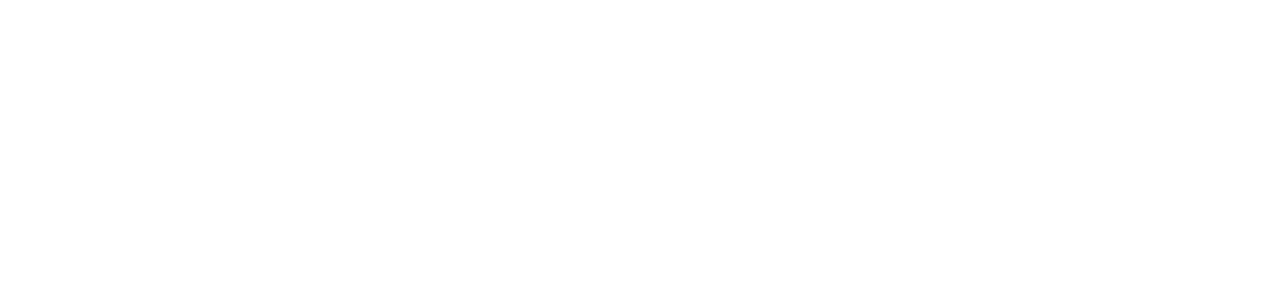
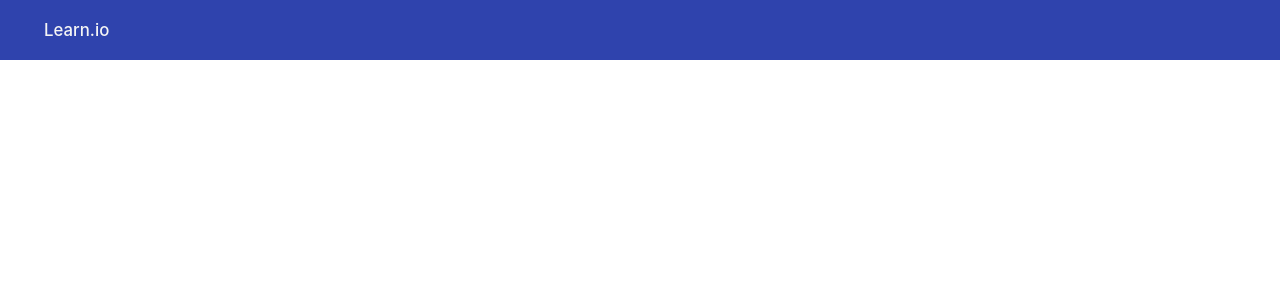
Before and after one commit to Parolina72/projeto-fiap, a Next.js app in the folder learn-io/: page / in a window 1280 px wide. Shown: the top 300 px of the page. Built offline with nearby package versions, Linux system fonts and the light colour scheme.

Commit message:
feat: componente Header no tema dark

```diff
--- a/learn-io/src/app/globals.css
+++ b/learn-io/src/app/globals.css
@@ -1,6 +1,22 @@
 :root {
   --background: #ffffff;
   --foreground: #171717;
+  --default-font-family:
+    "Untitled Sans",
+    -apple-system,
+    BlinkMacSystemFont,
+    "Segoe UI",
+    Helvetica,
+    Arial,
+    sans-serif,
+    "Apple Color Emoji",
+    "Segoe UI Emoji";
+  --code-font-family:
+    "Sohne Mono",
+    "Menlo",
+    monospace,
+    "Apple Color Emoji",
+    "Segoe UI Emoji";
 }
 
 @media (prefers-color-scheme: dark) {
@@ -24,5 +40,12 @@
 body {
   background: var(--background);
   color: var(--foreground);
-  font-family: Arial, Helvetica, sans-serif;
+  font-family: var(--default-font-family);
 }
+
+code,
+pre,
+kbd,
+samp {
+  font-family: var(--code-font-family);
+}
--- a/learn-io/src/app/layout.tsx
+++ b/learn-io/src/app/layout.tsx
@@ -1,4 +1,5 @@
 import type { Metadata } from "next";
+import { Header } from "@/shared/components/header";
 import "./globals.css";
 
 export const metadata: Metadata = {
@@ -13,7 +14,10 @@
 }>) {
   return (
     <html lang="pt-BR">
-      <body>{children}</body>
+      <body>
+        <Header />
+        {children}
+      </body>
     </html>
   );
 }
--- /dev/null
+++ b/learn-io/src/shared/components/header/Header.module.css
@@ -0,0 +1,21 @@
+.header {
+  width: 100%;
+  background-color: #2f43ad;
+}
+
+.container {
+  display: flex;
+  align-items: center;
+  height: 60px;
+  margin: 0 auto;
+  max-width: 1440px;
+  padding: 0 44px;
+}
+
+.title {
+  margin: 0;
+  color: #f5f5f5;
+  font-size: 1.05rem;
+  font-weight: 500;
+  line-height: 1;
+}
--- /dev/null
+++ b/learn-io/src/shared/components/header/Header.tsx
@@ -0,0 +1,15 @@
+import styles from "./Header.module.css";
+
+type HeaderProps = {
+  title?: string;
+};
+
+export function Header({ title = "Learn.io" }: HeaderProps) {
+  return (
+    <header className={styles.header}>
+      <div className={styles.container}>
+        <h1 className={styles.title}>{title}</h1>
+      </div>
+    </header>
+  );
+}
--- /dev/null
+++ b/learn-io/src/shared/components/header/index.ts
@@ -0,0 +1 @@
+export { Header } from "./Header";
```
